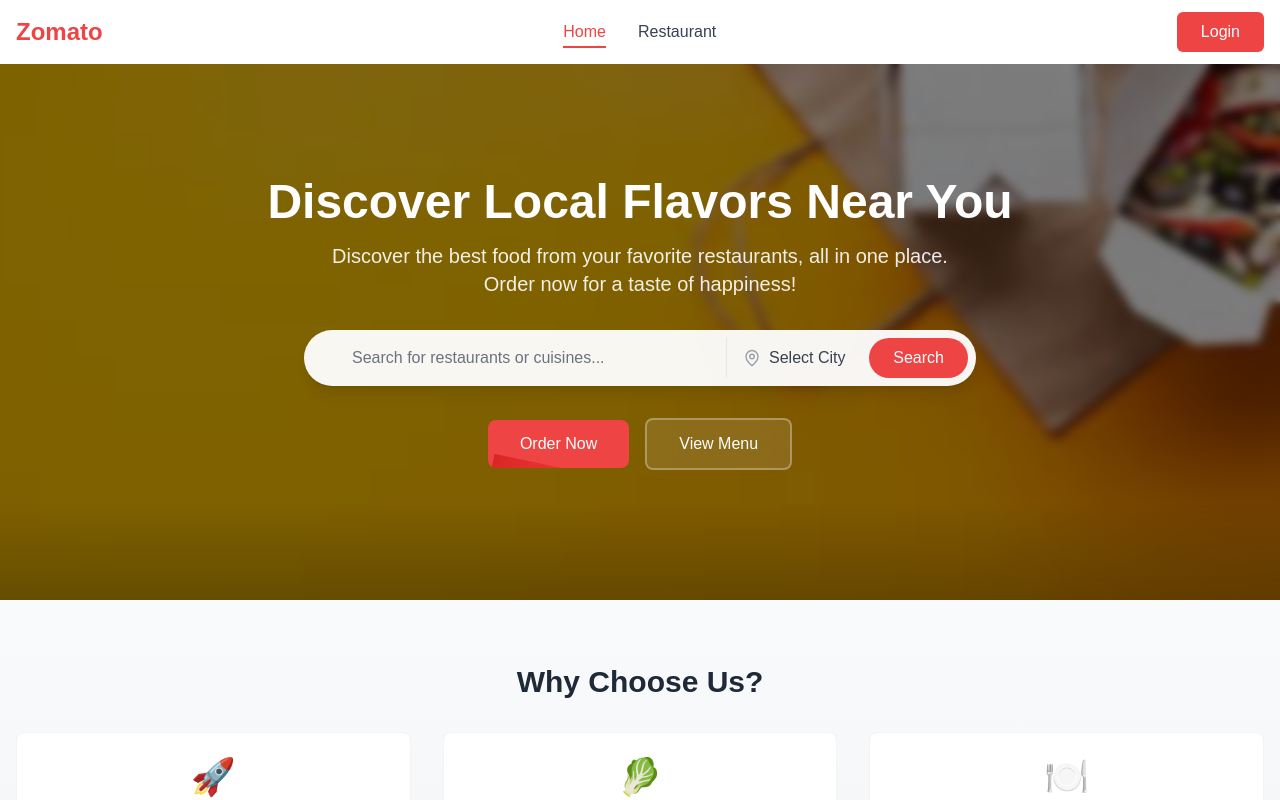
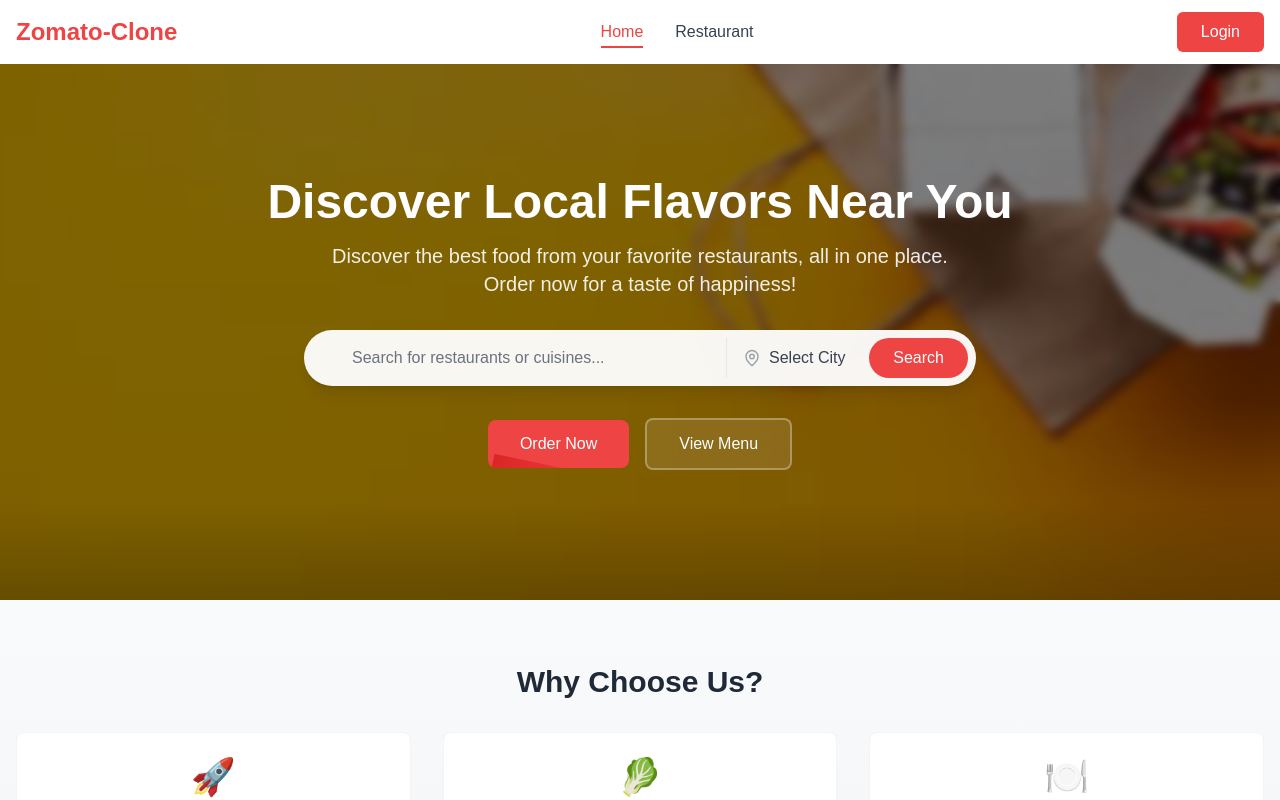
Before and after one commit to shreyak-29/nextjs-1, a Next.js app in the folder zomato-clone/: page / in a window 1280 px wide. Shown: the top 800 px of the page. Built offline with nearby package versions, Linux system fonts and the light colour scheme.

Commit message:
small changes

```diff
--- a/zomato-clone/src/components/Navbar.tsx
+++ b/zomato-clone/src/components/Navbar.tsx
@@ -49,7 +49,7 @@ const Navbar = () => {
       <div className="container mx-auto px-4 py-3 flex justify-between items-center">
         <div className="flex items-center space-x-2">
           <div className="text-2xl font-bold text-red-500 transition-transform duration-300 hover:scale-105">
-            Zomato
+            Zomato-Clone
           </div>
         </div>
 
--- a/zomato-clone/src/pages/restaurant/[id].tsx
+++ b/zomato-clone/src/pages/restaurant/[id].tsx
@@ -39,11 +39,11 @@ const RestaurantDetails = () => {
           description: 'A fun, vibrant place for Indian food.',
           image: 'https://imgs.search.brave.com/03ysq-K83FfcaqBgWKCAYCSmFdYGkifGJXFaBsnDut8/rs:fit:860:0:0:0/g:ce/aHR0cHM6Ly90NC5m/dGNkbi5uZXQvanBn/LzA4LzYwLzg4Lzg1/LzM2MF9GXzg2MDg4/ODU2M19UbnJITGVV/V2VDZFpjVElESXpq/dE8yOVp4NkxPUFJS/bC5qcGc',
           rating: 4.3,
-          cuisine: 'Mexican',
+          cuisine: 'Indian',
           location: 'Parel',
           openingHours: '10 AM - 11 PM',
           averagePrice: '₹1000 for two',
-          menu: ['Tacos', 'Burritos', 'Quesadillas'],
+          menu: ['Chicken Tikka', 'Paneer Makhani', 'Butter Naan'],
         },
         {
           id: 4,
```
